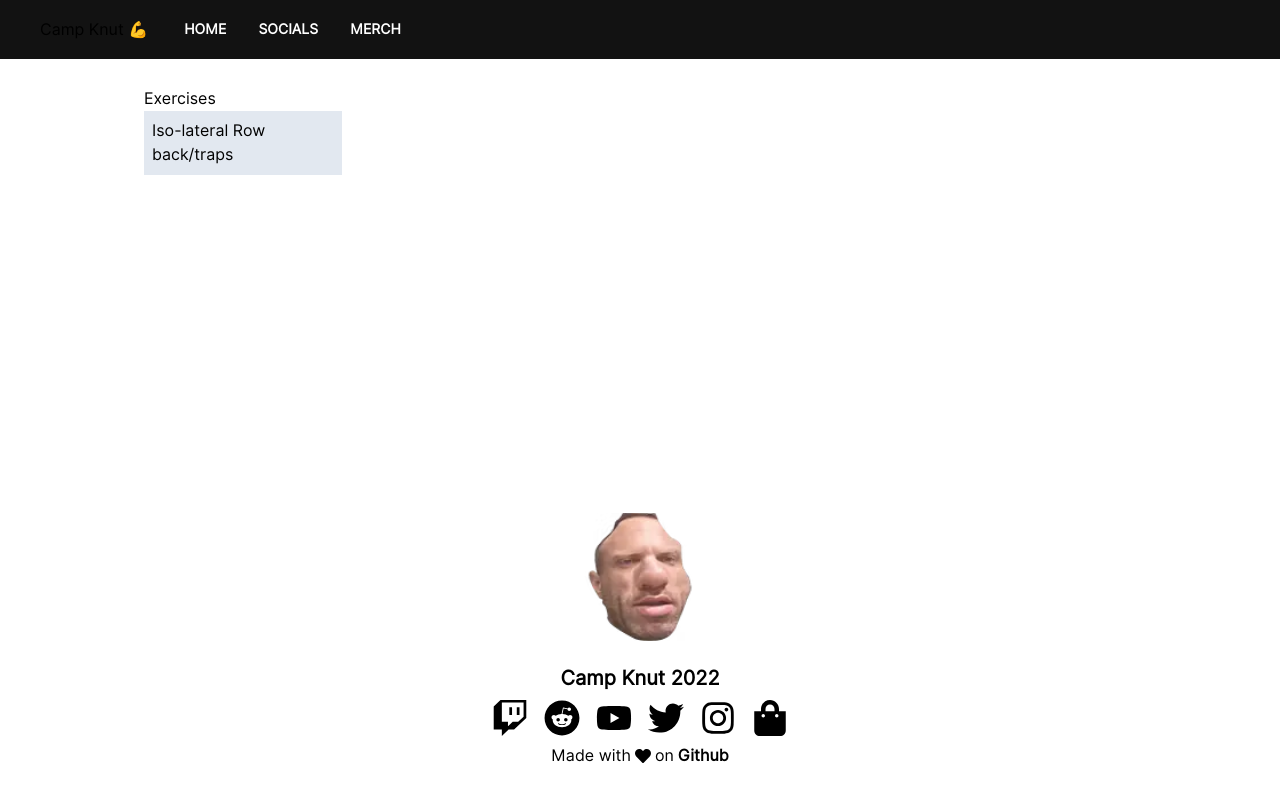
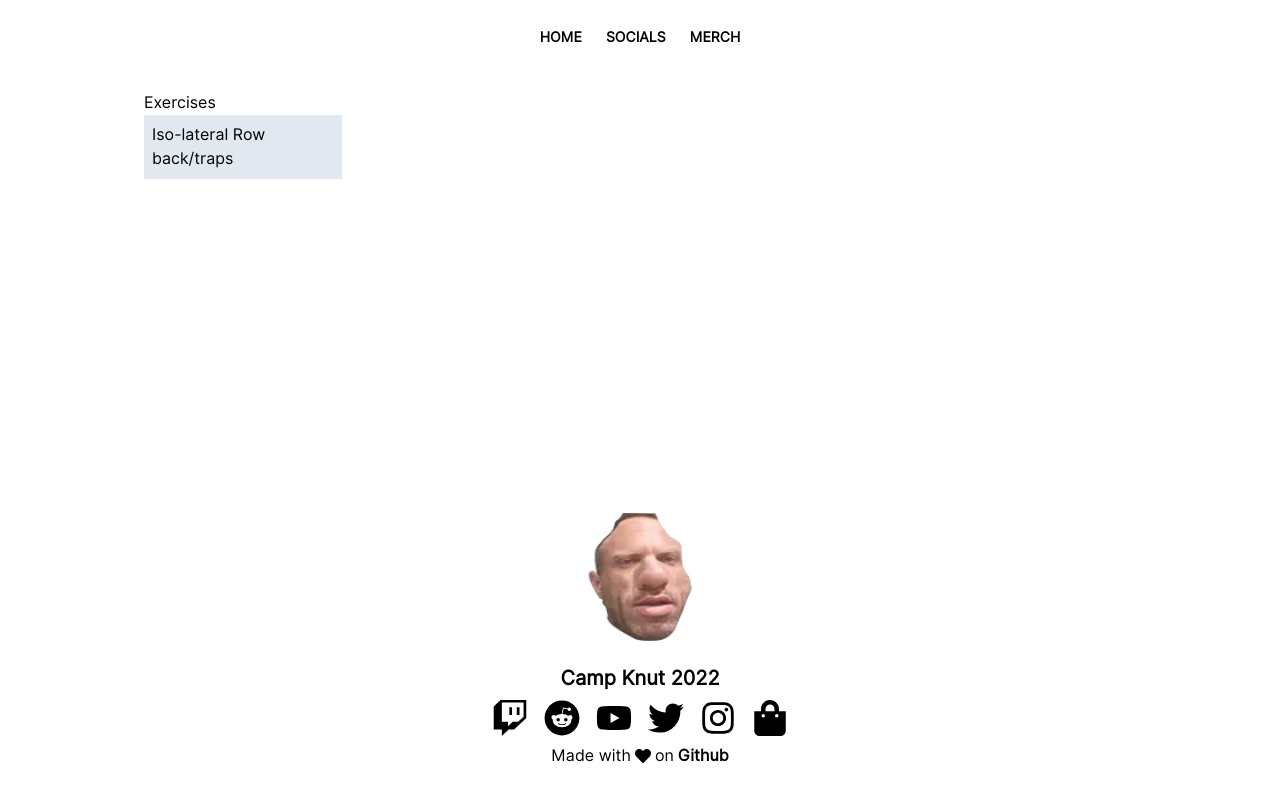
Before and after one commit to Bitsnoxx/CampKnut, a Next.js app: page /exercises in a window 1280 px wide. Built offline with nearby package versions, Linux system fonts and the light colour scheme; what @mantine/next would draw is missing.

Commit message:
Merge fix

```diff
--- a/components/header/Header.tsx
+++ b/components/header/Header.tsx
@@ -16,39 +16,36 @@ export default function Header() {
    *
    */
   return (
-    <header className="sticky top-0 z-10">
+    <header className="sticky top-0 z-10 text-knut-light-text dark:text-knut-dark-text bg-knut-light-bg dark:bg-knut-dark-bg w-full">
       <NextSeo title={introduction.title} description={seo.description} />
-      <nav className="relative flex flex-wrap items-center px-2 py-3 mb-3 bg-knut-dark-bg">
-        <div className="container px-4 mx-auto flex flex-wrap items-center">
-          <div className="w-full relative flex justify-between px-4 lg:static lg:block lg:justify-start lg:w-auto">
-            <Link href="/"> Camp Knut 💪 </Link>
+      <nav className="relative flex flex-wrap items-center py-3">
+        <div className="container flex-1 mx-auto max-w-5xl">
+          <div className="mantine-Container-root mantine-5e0mpf">
+            <div className="w-full">
               <button
                 onClick={handleClick}
-              className="cursor-pointer text-xl leading-none px-3 py-1 lg:hidden"
+                className="cursor-pointer text-xl leading-none px-3 py-5 lg:hidden"
                 type="button"
               >
-              <span className="block relative w-6 h-px rounded-sm bg-white"></span>
-              <span className="block relative w-6 h-px rounded-sm bg-white mt-1"></span>
-              <span className="block relative w-6 h-px rounded-sm bg-white mt-1"></span>
+                <span className="block relative w-6 h-px rounded-sm bg-knut-dark-bg dark:bg-knut-light-bg "></span>
+                <span className="block relative w-6 h-px rounded-sm bg-knut-dark-bg dark:bg-knut-light-bg mt-1"></span>
+                <span className="block relative w-6 h-px rounded-sm bg-knut-dark-bg dark:bg-knut-light-bg mt-1"></span>
               </button>
             </div>
             <div
-            className={clsx(
-              active ? "flex" : "hidden",
-              "lg:flex flex-grow items-center"
-            )}
+              className={clsx(active ? "flex" : "hidden", "lg:flex flex-grow")}
             >
-            <ul className="flex flex-col lg:flex-row list-none mr-auto">
+              <ul className="flex flex-col lg:flex-row list-none lg:mx-auto lg:justify-center">
                 <li className="nav-item">
                   <Link href="/">
-                  <span className="cursor-pointer ml-2 px-3 py-2 flex items-center text-sm uppercase font-bold leading-snug text-white hover:opacity-75">
+                    <span className="cursor-pointer px-3 py-4 flex items-center text-sm uppercase font-bold leading-snug hover:opacity-75">
                       Home
                     </span>
                   </Link>
                 </li>
                 <li className="nav-item">
                   <Link href="/socials">
-                  <span className="cursor-pointer ml-2 px-3 py-2 flex items-center text-sm uppercase font-bold leading-snug text-white hover:opacity-75">
+                    <span className="cursor-pointer px-3 py-4 flex items-center text-sm uppercase font-bold leading-snug hover:opacity-75">
                       Socials
                     </span>
                   </Link>
@@ -59,7 +56,7 @@ export default function Header() {
                     target="_blank"
                     rel="noreferrer"
                   >
-                  <span className="cursor-pointer ml-2 px-3 py-2 flex items-center text-sm uppercase font-bold leading-snug text-white hover:opacity-75">
+                    <span className="cursor-pointer px-3 py-4 flex items-center text-sm uppercase font-bold leading-snug hover:opacity-75">
                       Merch
                     </span>
                   </Link>
@@ -67,6 +64,7 @@ export default function Header() {
               </ul>
             </div>
           </div>
+        </div>
       </nav>
     </header>
   );
```
Also changed, not shown: 1 other file (tests, documents, lock files or other folders). Lines whose indentation alone changed are shown as unchanged.
